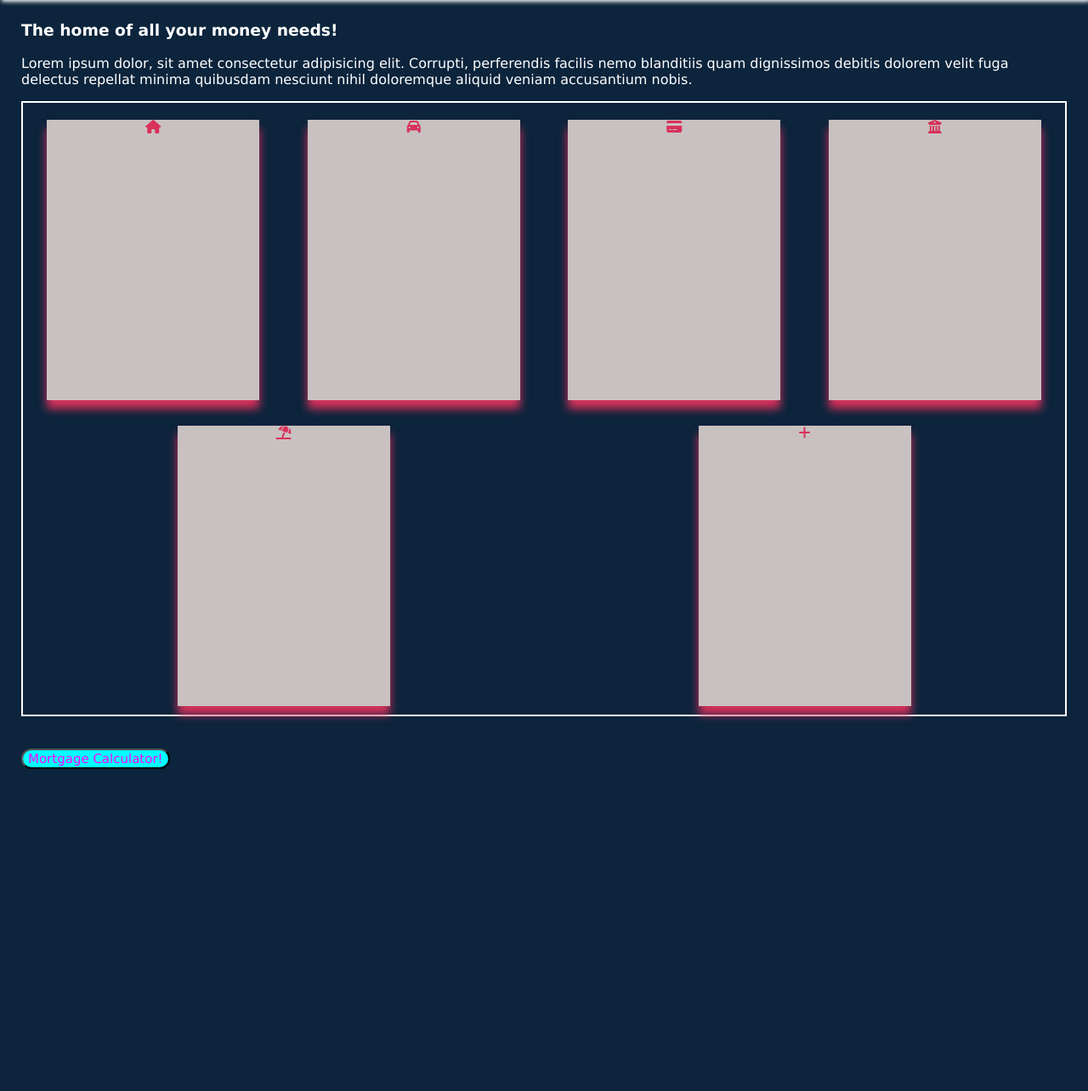
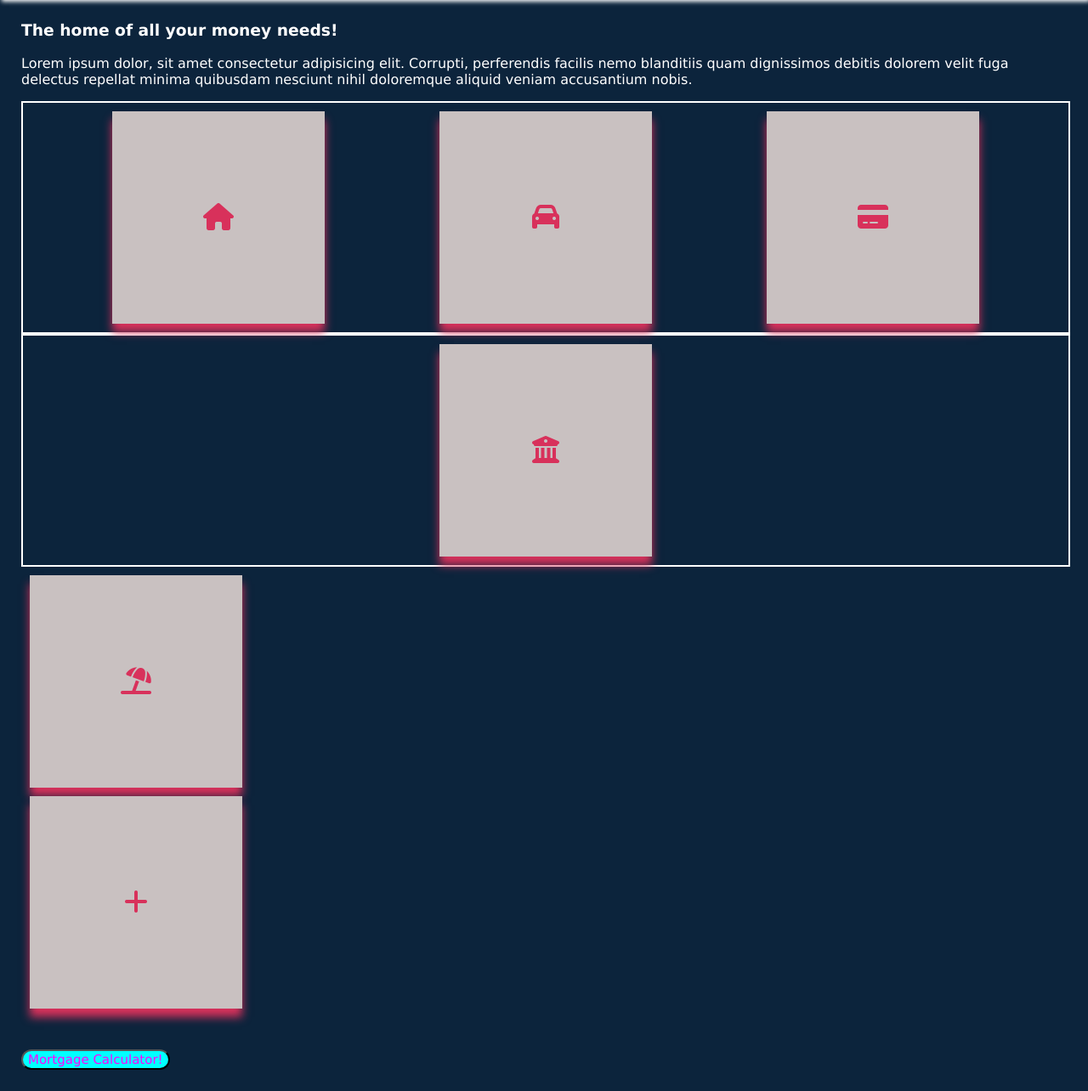
Before and after one commit to BryantMonahan/sanitySimulator.github.io, a PHP site: page /home.html in a window 1280 px wide. Shown: the part 123-1407 px from the top of the page at 85% size. Before the commit the page ends 1028 px from the top, so only its background shows below. Run offline with PHP 8.4, Linux system fonts and the light colour scheme; some libraries are stand-ins or nearby versions.

Commit message:
set up all the tiles and icons, however the two of the icons dont want to stay in the bottom row so thats a bug that needs to be fixed

```diff
--- a/frontend/home.html
+++ b/frontend/home.html
@@ -30,13 +30,47 @@
 
 
         <div class="options">
-            <div class="windows" id="mortgage"><i class="fa-solid fa-house" style="color: #d8315b;"></i> </div>
-            <div class="windows" id="cars"><i class="fa-solid fa-car" style="color: #d8315b;"></i> </div>
-            <div class="windows" id="credit"><i class="fa-solid fa-credit-card" style="color: #d8315b;"></i> </div>
-            <div class="windows" id="banking"><i class="fa-solid fa-building-columns" style="color: #d8315b;"></i> </div>
-            <div class="windows" id="retirement"><i class="fa-solid fa-umbrella-beach" style="color: #d8315b;"></i> </div>
-            <div class="windows" id="more"><i class="fa-solid fa-plus" style="color: #d8315b;"></i> </div>
+            <a href="index.html" style="text-decoration: none; color: inherit;">
+            <div class="windows" id="mortgage">
+                <div class="icons">
+                    <i class="fa-solid fa-house fa-2xl" style="color: #d8315b;"></i>
+                </div>
+            </div>
+            </a>
+
+            <div class="windows" id="cars">
+                <div class="icons">
+                    <i class="fa-solid fa-car fa-2xl" style="color: #d8315b;"></i>
+                </div>
+            </div>
+
+            <div class="windows" id="credit">
+                <div class="icons">
+                    <i class="fa-solid fa-credit-card fa-2xl" style="color: #d8315b;"></i>                </div>
+            </div>
+
         </div>
+
+        <div class="options">
+            <div class="windows" id="banking">
+                <div class="icons">
+                    <i class="fa-solid fa-building-columns fa-2xl" style="color: #d8315b;"></i> </div>
+                </div>
+            </div>
+
+            <div class="windows" id="retirement">
+                <div class="icons">
+                    <i class="fa-solid fa-umbrella-beach fa-2xl" style="color: #d8315b;"></i>
+                </div>
+            </div>
+
+            <div class="windows" id="more">
+                <div class="icons">
+                    <i class="fa-solid fa-plus fa-2xl" style="color: #d8315b;"></i>
+                </div>
+            </div>
+        </div>
+
         <br>
         <br>
     <a href="https://www.calculator.net/mortgage-calculator.html?chouseprice=400%2C000&cdownpayment=20&cdownpaymentunit=p&cloanterm=30&cinterestrate=7.76&cstartmonth=2&cstartyear=2025&cpropertytaxes=1.2&cpropertytaxesunit=p&chomeins=1%2C500&chomeinsunit=d&cpmi=0&cpmiunit=d&choa=0&choaunit=d&cothercost=4%2C000&cothercostunit=d&cmop=0&cptinc=0&chiinc=0&choainc=0&cocinc=0&cexma=0&cexmsm=2&cexmsy=2025&cexya=0&cexysm=2&cexysy=2025&cexoa=0&cexosm=2&cexosy=2025&caot=0&xa1=0&xm1=2&xy1=2025&xa2=0&xm2=2&xy2=2025&xa3=0&xm3=2&xy3=2025&xa4=0&xm4=2&xy4=2025&xa5=0&xm5=2&xy5=2025&xa6=0&xm6=2&xy6=2025&xa7=0&xm7=2&xy7=2025&xa8=0&xm8=2&xy8=2025&xa9=0&xm9=2&xy9=2025&xa10=0&xm10=2&xy10=2025&csbw=1&printit=0&x=Calculate" target="_blank">
--- a/frontend/style.css
+++ b/frontend/style.css
@@ -44,26 +44,35 @@ main{margin: 25px;
 }
 .options{
     display: flex;
-    justify-content: space-around;
+    justify-content: space-evenly;
     border: 2px solid;
     flex-wrap: wrap;
-    height: 90vh;
+    width: 100%;
+    gap: 20px;
+
 }
 .windows{
     width: 250px;
+    height: 250px;
     display: flex;
     flex-wrap: wrap;
+    align-items: center;
     justify-content: space-around; background-color: rgb(201, 193, 193);
     margin: 10px;
-    margin-top: 20px;
     box-shadow: 0px 10px 10px 0px #D8315B;
+}
+.icons {
+    display: flex;
+    justify-content: center;
+    align-items: center;
+    height: 250px;
+    width: 250px;
+    margin-bottom: 10%;
 }
 
 
 
-.fa-solid.fa-house{
 
-}
 .navbar a:hover{
     background-color: rgb(211, 211, 211);
 }
```
